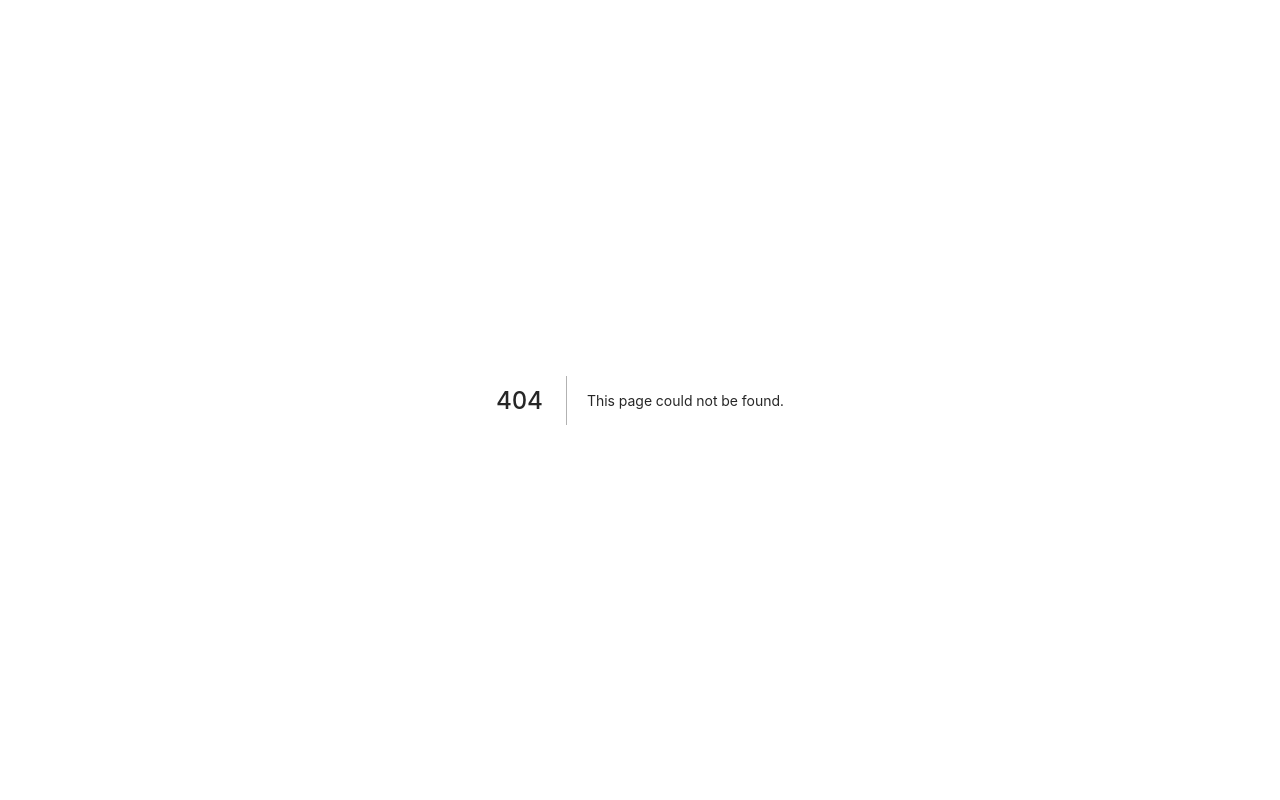
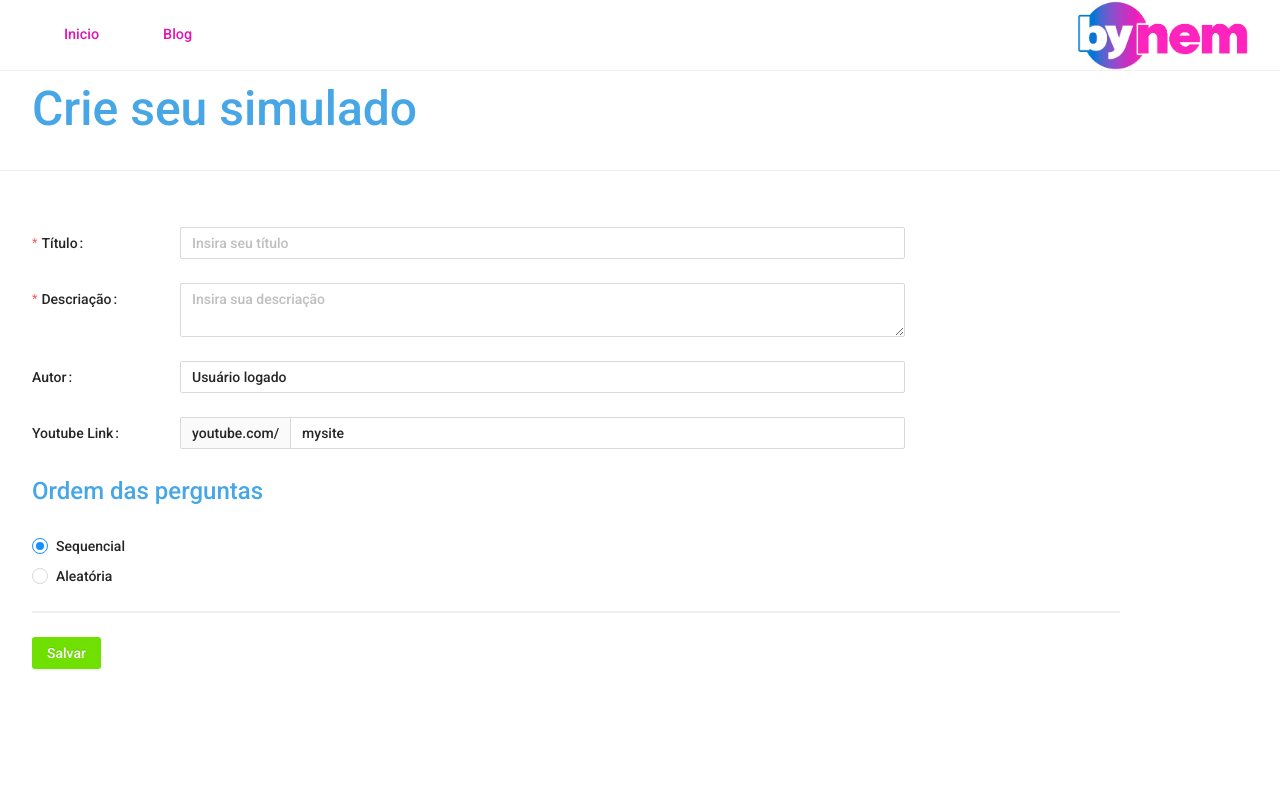
Before and after one commit to Bynem/bynem-app, a Next.js app: page /criar-simulados in a window 1280 px wide. Before the commit this address had no page. Shown: the top 800 px of the page. Built offline with nearby package versions, Linux system fonts and the light colour scheme.

Commit message:
crie seu simulado

```diff
--- /dev/null
+++ b/src/components/FormCreatedSimuled/index.tsx
@@ -0,0 +1,89 @@
+import React from 'react'
+import { Form, Input, Button, Radio, Space, Divider } from 'antd';
+import * as S from './styles'
+
+const layout = {
+    labelCol: {
+        span: 8,
+    },
+    wrapperCol: {
+        span: 16,
+    },
+};
+/* eslint-disable no-template-curly-in-string */
+
+const validateMessages = {
+    required: '${label} is required!',
+    types: {
+        email: '${label} is not a valid email!',
+        number: '${label} is not a valid number!',
+    },
+    number: {
+        range: '${label} must be between ${min} and ${max}',
+    },
+};
+/* eslint-enable no-template-curly-in-string */
+
+export default function FormCreatedSimuled() {
+    const onFinish = (values) => {
+        console.log(values);
+    };
+
+    return (
+        <Form {...layout} name="nest-messages" labelAlign={"left"} onFinish={onFinish} validateMessages={validateMessages}>
+            <Form.Item
+                name='title'
+                label="Título"
+                rules={[
+                    {
+                        required: true,
+                        message: 'Insira seu titulo',
+                    },
+                ]}
+            >
+                <Input placeholder="Insira seu título" />
+            </Form.Item>
+            <Form.Item
+                name='description'
+                label="Descriação"
+                rules={[
+                    {
+                        required: true,
+                        message: 'Insira sua descriação',
+                    },
+                ]}
+            >
+                <Input.TextArea placeholder="Insira sua descriação" />
+            </Form.Item>
+            <Form.Item
+                name='author'
+                label="Autor"
+            >
+                <Input defaultValue={"Usuário logado"} />
+            </Form.Item>
+            <Form.Item
+                name='linkYoutube'
+                label="Youtube Link"
+
+            >
+                <Input addonBefore="youtube.com/" defaultValue="mysite" />
+            </Form.Item>
+            <S.SubTitle>Ordem das perguntas</S.SubTitle>
+            <Radio.Group name="radiogroup" defaultValue={1}>
+                <Space direction="vertical">
+                    <Radio value={1}>Sequencial</Radio>
+                    <Radio value={2}>Aleatória</Radio>
+                </Space>
+            </Radio.Group>
+            <Divider style={{ borderTop: "2px solid rgba(0, 0, 0, 0.06)" }} />
+            <Form.Item>
+                <S.ContainerButton>
+                    <Button type="primary" htmlType="submit">
+                        Salvar
+                    </Button>
+                </S.ContainerButton>
+            </Form.Item>
+            <br />
+        </Form>
+    );
+}
--- /dev/null
+++ b/src/components/FormCreatedSimuled/styles.ts
@@ -0,0 +1,11 @@
+import styled from 'styled-components'
+
+export const SubTitle = styled.p`
+    font-size: 1.5rem;
+    color: #46a6e6;
+`
+
+export const ContainerButton = styled.div`
+    width: fit-content;
+    margin-right: auto;
+`
--- a/src/components/Table/styles.ts
+++ b/src/components/Table/styles.ts
@@ -3,7 +3,7 @@ import styled from "styled-components";
 export const Tools = styled.div`
     width: 100%;
     margin-top: 5vh;
-    margin-bottom: 3vh;
+    margin-bottom: 5vh;
     display: flex;
     justify-content: space-between;
     align-items: center;
@@ -51,6 +51,6 @@ export const SearchContainer = styled.form`
 `
 
 export const DivTable = styled.div`
-    height: 559px;
+    height: 619px;
     margin: 0 2rem 0 2rem;
 `
--- /dev/null
+++ b/src/pages/criar-simulados.tsx
@@ -0,0 +1,29 @@
+import React, { useState, useEffect } from 'react'
+import RedirectCreateSimuled from '../templates/RedirectCreateSimuled'
+import Loading from '../components/Loading'
+
+export default function Home() {
+    const [loading, setLoading] = useState(false)
+
+    useEffect(() => {
+        setLoading(true)
+        setTimeout(() => {
+            setLoading(false)
+        }, 500)
+    }, [])
+
+
+
+    return <>
+        {
+            loading ?
+                (
+                    <Loading />
+                ) :
+                (<>
+                    <RedirectCreateSimuled />
+                </>
+                )
+        }
+    </>
+}
--- /dev/null
+++ b/src/services/index.tsx
@@ -0,0 +1,4 @@
+import axios from "axios";
+
+
+const API_URL = "http://localhost:3000"
--- /dev/null
+++ b/src/templates/RedirectCreateSimuled/index.tsx
@@ -0,0 +1,23 @@
+import React from 'react';
+import Head from "../../components/Head"
+import Footer from "../../components/Footer"
+import * as S from './styles'
+import FormCreatedSimuled from '../../components/FormCreatedSimuled'
+import { Divider } from 'antd';
+
+export default function RedirectCreateSimuled() {
+
+    return (
+        <>
+            <Head />
+            <S.Content>
+                <S.Title>Crie seu simulado</S.Title>
+                <Divider />
+                <S.FormContainer>
+                    <FormCreatedSimuled />
+                </S.FormContainer>
+            </S.Content>
+            <Footer bottom={false} />
+        </>
+    )
+}
--- /dev/null
+++ b/src/templates/RedirectCreateSimuled/styles.ts
@@ -0,0 +1,50 @@
+import styled from 'styled-components'
+
+export const Container = styled.main``
+
+export const Content = styled.div`
+    display: flex !important;
+    flex-direction: column !important;
+    user-select: none;
+    background-color: white !important;
+    height: 855px;
+`
+
+export const Title = styled.p`
+    font-size: 3rem;
+    margin: 0 0 0 2rem;
+    color: #46a6e6;
+`
+
+export const SubTitle = styled.p`
+    margin: 0 0 0 2rem;
+    color: black;
+`
+
+export const FormContainer = styled.div`
+     width: 90%;
+     padding: 2rem;
+     .ant-form-horizontal .ant-form-item-label{
+         max-width: 148px;
+     }
+     .ant-btn{
+        background-color: #70e000;
+        color: white;
+        border-radius: 3px;
+        border: NONE;
+    }
+   .nest-messages_linkYoutube{
+        position: relative;
+        padding: 0 11px;
+        color: rgba(0, 0, 0, 0.85);
+        font-weight: normal;
+        font-size: 14px;
+        text-align: center;
+        background-color: #fafafa;
+        border: 1px solid #d9d9d9;
+        border-radius: 2px;
+        -webkit-transition: all 0.3s;
+        -moz-transition: all 0.3s;
+        transition: all 0.3s;
+   }
+`
```
Also changed, not shown: src/components/Table/index.tsx (+6 -1 lines), 1 other file (tests, documents, lock files or other folders).
